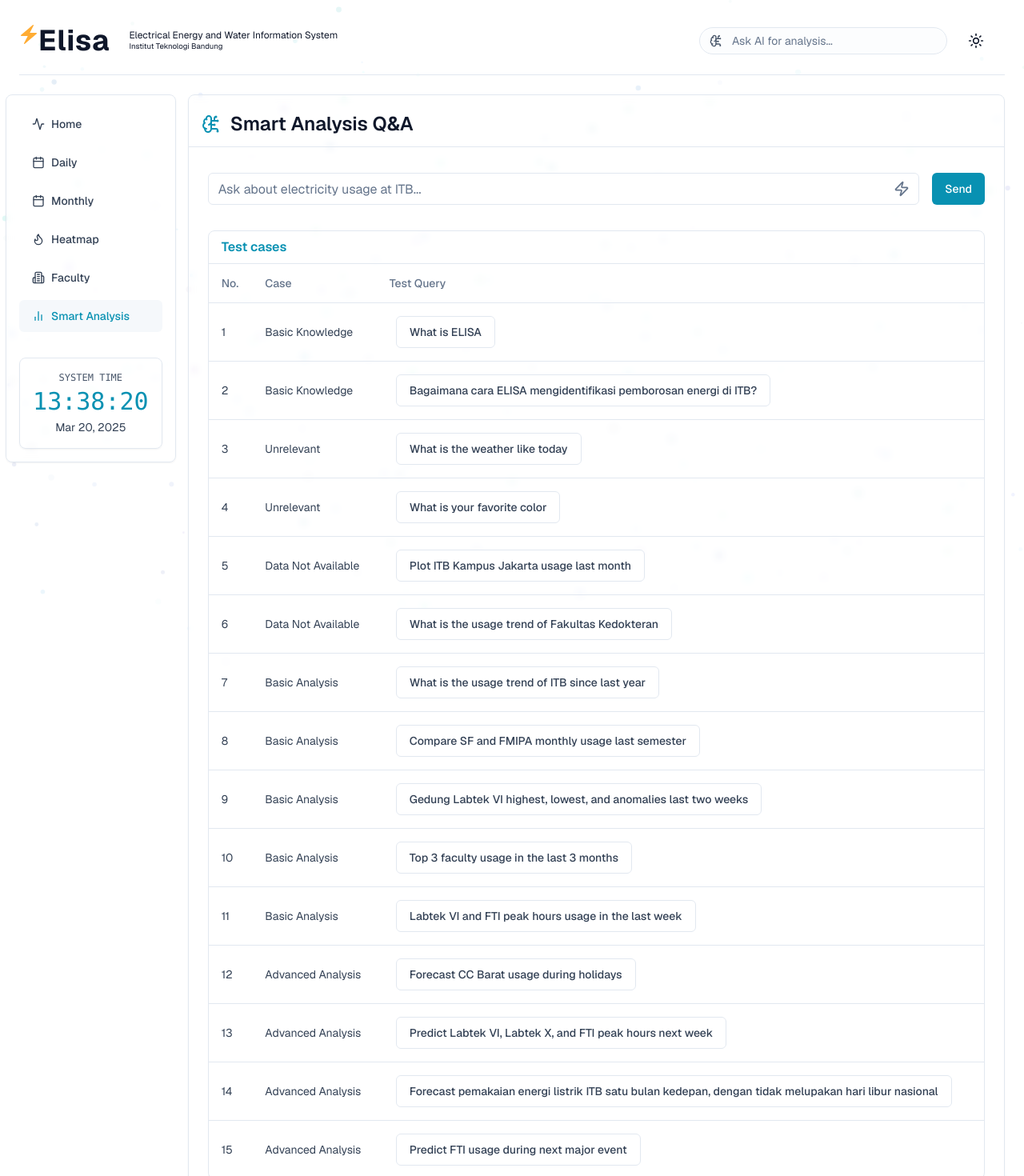
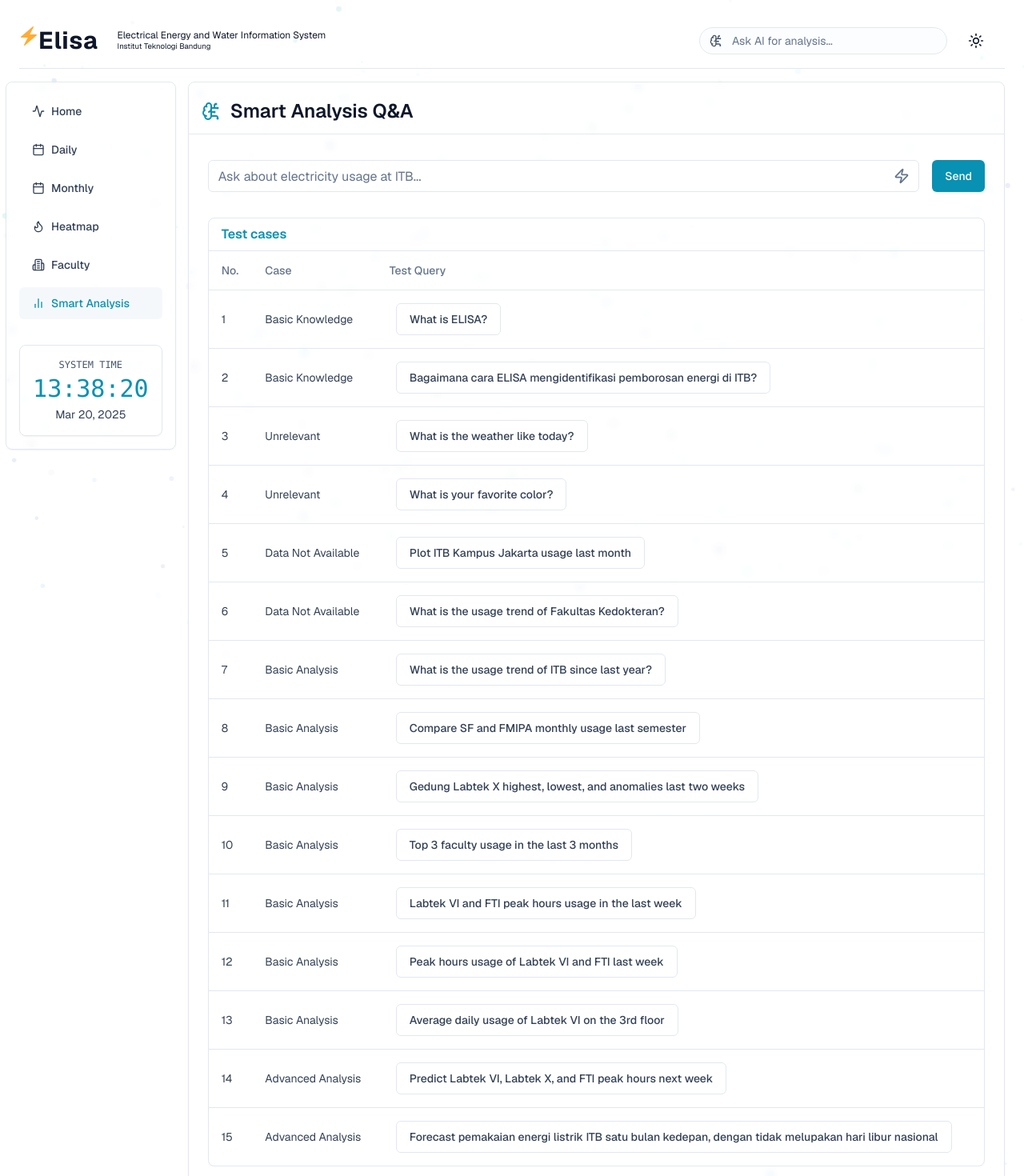
Before and after one commit to nafimulyoo/elisa-chatbot-ui, a Next.js app: page /analysis in a window 1280 px wide. Shown: the top 1470 px of the page at 80% size. Built offline with nearby package versions, Linux system fonts and the light colour scheme.

Commit message:
update ui smart analysis

```diff
--- a/app/daily/page.tsx
+++ b/app/daily/page.tsx
@@ -569,9 +569,9 @@ export default function Home() {
                   <p className="">{formatNumber(comparison[0])} kWh</p>
                   {
                     comparison[0] > 0 ? (
-                      <p className="mt-2 font-medium text-xs text-rose-600 dark:text-rose-500">Increase in energy cost compared to last month's average</p>
+                      <p className="mt-2 font-medium text-xs text-rose-600 dark:text-rose-500">Increase in energy cost compared to last month{"'"}s average</p>
                     ) : (
-                      <p className="mt-2 font-medium text-xs text-green-500 dark:text-green-400">Reduction in energy cost compared to last month's average</p>
+                      <p className="mt-2 font-medium text-xs text-green-500 dark:text-green-400">Reduction in energy cost compared to last month{"'"}s average</p>
                     )
                   }
                 </div>
@@ -596,12 +596,12 @@ export default function Home() {
                     <p className="">{formatNumber(data.today_data.avg_daya)} kWh</p>
                   </div>
                   <div>
-                    <h3 className=" text-xs font-medium text-amber-500 dark:text-amber-400">Prev. Month's Total</h3>
+                    <h3 className=" text-xs font-medium text-amber-500 dark:text-amber-400">Prev. Month{"'"}s Total</h3>
                     <p className="font-semibold text-lg mt-1">Rp{formatNumber(data.prev_month_data?.total_cost, 0)}</p>
                     <p className="">{formatNumber(data.prev_month_data?.total_daya)} kWh</p>
                   </div>
                   <div>
-                    <h3 className=" text-xs font-medium text-amber-500 dark:text-amber-400">Prev. Month's Daily Average</h3>
+                    <h3 className=" text-xs font-medium text-amber-500 dark:text-amber-400">Prev. Month{"'"}s Daily Average</h3>
                     <p className="font-semibold text-lg mt-1">Rp{formatNumber(data.prev_month_data?.day_cost, 0)}</p>
                     <p className="">{formatNumber(data.prev_month_data?.day_daya)} kWh</p>
                   </div>
--- a/app/heatmap/page.tsx
+++ b/app/heatmap/page.tsx
@@ -415,7 +415,7 @@ export default function Home() {
                               data={heatmapData}
                               xLabels={xLabels}
                               yLabels={yLabels}
-                              cellHeight="2.5rem"
+                              cellHeight="2rem"
                               cellStyle={(_x, _y, ratio) => {
                                 // Determine color based on clustered thresholds
                                 let color;
--- a/app/home/page.tsx
+++ b/app/home/page.tsx
@@ -632,9 +632,9 @@ export default function Home() {
                   <p className="">{formatNumber(comparison[0])} kWh</p>
                   {
                     comparison[0] > 0 ? (
-                      <p className="mt-2 font-medium text-xs text-rose-600 dark:text-rose-500">Increase in energy cost compared to last month's average</p>
+                      <p className="mt-2 font-medium text-xs text-rose-600 dark:text-rose-500">Increase in energy cost compared to last month{"'"}s average</p>
                     ) : (
-                      <p className="mt-2 font-medium text-xs text-green-500 dark:text-green-400">Reduction in energy cost compared to last month's average</p>
+                      <p className="mt-2 font-medium text-xs text-green-500 dark:text-green-400">Reduction in energy cost compared to last month{"'"}s average</p>
                     )
                   }
                 </div>
@@ -649,27 +649,27 @@ export default function Home() {
               <CardContent>
                 <div className="grid grid-cols-2 lg:grid-cols-1 gap-4">
                   <div>
-                    <h3 className=" text-xs font-medium text-cyan-600 dark:text-cyan-400">Today's Total</h3>
+                    <h3 className=" text-xs font-medium text-cyan-600 dark:text-cyan-400">Today{"'"}s Total</h3>
                     <p className="font-semibold text-lg mt-1">Rp{formatNumber(data.today_data.total_cost, 0)}</p>
                     <p className="">{formatNumber(data.today_data.total_daya)} kWh</p>
                   </div>
                   <div>
-                    <h3 className=" text-xs font-medium text-cyan-600 dark:text-cyan-400">Today's Hourly Average</h3>
+                    <h3 className=" text-xs font-medium text-cyan-600 dark:text-cyan-400">Today{"'"}s Hourly Average</h3>
                     <p className="font-semibold text-lg mt-1">Rp{formatNumber(data.today_data.avg_cost, 0)}</p>
                     <p className="">{formatNumber(data.today_data.avg_daya)} kWh</p>
                   </div>
                   <div>
-                    <h3 className=" text-xs font-medium text-amber-500 dark:text-amber-400">Prev. Month's Total</h3>
+                    <h3 className=" text-xs font-medium text-amber-500 dark:text-amber-400">Prev. Month{"'"}s Total</h3>
                     <p className="font-semibold text-lg mt-1">Rp{formatNumber(data.prev_month_data?.total_cost, 0)}</p>
                     <p className="">{formatNumber(data.prev_month_data?.total_daya)} kWh</p>
                   </div>
                   <div>
-                    <h3 className=" text-xs font-medium text-amber-500 dark:text-amber-400">Prev. Month's Daily Average</h3>
+                    <h3 className=" text-xs font-medium text-amber-500 dark:text-amber-400">Prev. Month{"'"}s Daily Average</h3>
                     <p className="font-semibold text-lg mt-1">Rp{formatNumber(data.prev_month_data?.day_cost, 0)}</p>
                     <p className="">{formatNumber(data.prev_month_data?.day_daya)} kWh</p>
                   </div>
                   <div>
-                    <h3 className=" text-xs font-medium text-amber-500 dark:text-amber-400">Prev. Month's Hourly Average</h3>
+                    <h3 className=" text-xs font-medium text-amber-500 dark:text-amber-400">Prev. Month{"'"}s Hourly Average</h3>
                     <p className="font-semibold text-lg mt-1">Rp{formatNumber(data.prev_month_data?.hour_cost, 0)}</p>
                     <p className="">{formatNumber(data.prev_month_data?.hour_daya)} kWh</p>
                   </div>
--- a/app/monthly/page.tsx
+++ b/app/monthly/page.tsx
@@ -568,9 +568,9 @@ export default function Home() {
                     <p className="">{formatNumber(comparison[0])} kWh</p>
                     {
                       comparison[0] > 0 ? (
-                        <p className="mt-2 font-medium text-xs text-rose-600 dark:text-rose-500">Increase in energy cost compared to last month's average</p>
+                        <p className="mt-2 font-medium text-xs text-rose-600 dark:text-rose-500">Increase in energy cost compared to last month{"'"}s average</p>
                       ) : (
-                        <p className="mt-2 font-medium text-xs text-green-500 dark:text-green-400">Reduction in energy cost compared to last month's average</p>
+                        <p className="mt-2 font-medium text-xs text-green-500 dark:text-green-400">Reduction in energy cost compared to last month{"'"}s average</p>
                       )
                     }
                   </div>
@@ -596,12 +596,12 @@ export default function Home() {
                       <p className="">{formatNumber(data.month_data.avg_daya)} kWh</p>
                     </div>
                     <div>
-                      <h3 className=" text-xs font-medium text-amber-500 dark:text-amber-400">Prev. Month's Total</h3>
+                      <h3 className=" text-xs font-medium text-amber-500 dark:text-amber-400">Prev. Month{"'"}s Total</h3>
                       <p className="font-semibold text-lg mt-1">Rp{formatNumber(data.prev_month_data?.total_cost, 0)}</p>
                       <p className="">{formatNumber(data.prev_month_data?.total_daya)} kWh</p>
                     </div>
                     <div>
-                      <h3 className=" text-xs font-medium text-amber-500 dark:text-amber-400">Prev. Month's Daily Average</h3>
+                      <h3 className=" text-xs font-medium text-amber-500 dark:text-amber-400">Prev. Month{"'"}s Daily Average</h3>
                       <p className="font-semibold text-lg mt-1">Rp{formatNumber(data.prev_month_data?.day_cost, 0)}</p>
                       <p className="">{formatNumber(data.prev_month_data?.day_daya)} kWh</p>
                     </div>
--- a/components/header.tsx
+++ b/components/header.tsx
@@ -25,14 +25,14 @@ export function Header() {
 
     return (
         <>
-            <header className="flex items-center justify-between pb-4 border-b dark:border-slate-700/50 mb-6">
+            <header className="flex items-center justify-between pb-4 sm:pb-2 border-b dark:border-slate-700/50 mb-4 -mt-3 sm:mt-0">
 
                 <div className="flex items-center space-x-2 text-slate">
-                    <div className="flex">
+                    <div className="flex mt-5 sm:mt-0">
                         <svg xmlns="http://www.w3.org/2000/svg" aria-hidden="true" role="img" className="w-auto h-6 text-yellow-400 iconify iconify--twemoji" width="1em" height="1em" viewBox="0 0 36 36">
                             <path fill="#FFAC33" d="M32.938 15.651A1 1 0 0 0 32 15H19.925L26.89 1.458A1 1 0 0 0 26 0a1 1 0 0 0-.653.243L18 6.588L3.347 19.243A1 1 0 0 0 4 21h12.075L9.11 34.542A1 1 0 0 0 10 36a1 1 0 0 0 .653-.243L18 29.412l14.653-12.655a1 1 0 0 0 .285-1.106"></path>
                         </svg>
-                        <h1 className="font-bold text-4xl tracking-wide">Elisa</h1>
+                        <h1 className="font-bold text-3xl tracking-wide">Elisa</h1>
                     </div>
                     <div className="leading-3 text-xs border-b border-transparent pb-3 pl-4 mt-3 self-center self-start">
                         <small className="hidden sm:block text-xs">Electrical Energy and Water Information System</small>
--- a/components/results.tsx
+++ b/components/results.tsx
@@ -97,7 +97,7 @@ export const Results = ({
       animate={{ opacity: 1 }}
       transition={{ duration: 0.5, ease: "easeOut" }}
     >
-      <Card className="">
+      <Card className="mt-4">
         <CardHeader>
           <CardTitle className=" font-semibold h-9">
             <div className="flex justify-between">
@@ -119,9 +119,9 @@ export const Results = ({
           </CardTitle>
         </CardHeader>
         <CardContent>
-          <div className="text-muted-foreground">
+          <div className="">
             {explanation.split("\n").map((line, index) => (
-              <p key={index} className="text-muted-foreground mb-2">
+              <p key={index} className="">
                 {line.split(/(\*\*.*?\*\*|\*.*?\*)/).map((part, i) => {
                   if (part.startsWith("**") && part.endsWith("**")) {
                     return <span key={i} className="font-bold">{part.slice(2, -2)}</span>;
--- a/components/smart-analysis.tsx
+++ b/components/smart-analysis.tsx
@@ -8,10 +8,11 @@ import { Results } from "@/components/results";
 import { SuggestedQueries } from "@/components/suggested-queries";
 import { Search } from "@/components/search";
 
-import { CodeBlock, atomOneLight } from 'react-code-blocks';
+import { CodeBlock, atomOneLight, atomOneDark } from 'react-code-blocks';
 
 import { Tabs, TabsContent, TabsList, TabsTrigger } from "@/components/ui/tabs";
 import { Card, CardContent, CardHeader, CardTitle } from "./ui/card-themed";
+import { useTheme } from "next-themes";
 
 export default function SmartAnalysis() {
   const [inputValue, setInputValue] = useState("");
@@ -24,6 +25,7 @@ export default function SmartAnalysis() {
   const [loadingStep, setLoadingStep] = useState("Analyzing request...");
   const [notebook, setNotebook]: any = useState({});
   const [abortController, setAbortController] = useState<AbortController | null>(null);
+  const { theme, setTheme } = useTheme();
 
   const API_URL = process.env.NEXT_PUBLIC_API_URL;
 
@@ -172,10 +174,10 @@ export default function SmartAnalysis() {
 
                       <div className="flex-grow flex flex-col items-center justify-center">
                         <div className="flex items-center justify-center">
-                          <Loader2 className="h-12 w-12 animate-spin text-muted-foreground" />
+                          <Loader2 className="h-12 w-12 animate-spin text-slate-600 dark:text-slate-300" />
                         </div>
-                        <div className="flex items-center justify-center mt-4 text-muted-foreground">
-                          {loadingStep}
+                        <div className="flex items-center justify-center mt-4 text-slate-600 dark:text-slate-300">
+                          Loading analysis...
                         </div>
                       </div>
 
@@ -214,29 +216,54 @@ export default function SmartAnalysis() {
                         </TabsContent>
 
                         <TabsContent value="code" className="flex-grow">
+                              <motion.div
+                                className=""
+                                initial={{ opacity: 0 }}
+                                animate={{ opacity: 1 }}
+                                transition={{ duration: 0.5, ease: "easeOut" }}
+                              >
+
+
                           {
                             notebook && (
                               notebook.cells.map((cell: any, index: number) => (
-                                <div key={index} className="p-4">
-                                  <h3 className="text-lg font-semibold text-gray-700 mb-2">
+                                <Card key={index} className="mt-4">
+                                  <CardHeader className="font-semibold">
+                                    <CardTitle>
                                       Code Cell {index + 1}
-                                  </h3>
+                                    </CardTitle>
+                                  </CardHeader>
+                                  <CardContent>
+
                                     <pre className=" p-4 rounded-md overflow-x-auto">
 
                                       <CodeBlock
                                         text={cell.source}
                                         language="python"
                                         showLineNumbers={true}
-                                      theme={atomOneLight}
+                                        theme={theme === "dark" ? atomOneDark : atomOneLight}
+                                        customStyle={
+                                          {
+                                            backgroundColor: theme === "dark" ? "#1e293b" : "#ffffff",
+                                            color: theme === "dark" ? "#cbd5e1" : "#000000",
+                                            padding: "1rem",
+                                            paddingTop: "2rem",
+                                            paddingBottom: "2rem",
+                                            borderRadius: "0.5rem",
+                                          }
+                                        }
                                       />
                                     </pre>
 
                                     {cell.outputs && cell.outputs.length > 0 && (
-                                    <div className="mt-4">
-                                      <h4 className="text-md font-semibold text-gray-700 mb-2">
+                                      <Card className="mt-4">
+                                        <CardHeader>
+                                          <CardTitle className="text-md font-semibold text-slate-900 dark:text-slate-100">
                                             Output
-                                      </h4>
-                                      <pre className="bg-gray-100 p-4 rounded-md overflow-x-auto">
+                                          </CardTitle>
+                                        </CardHeader>
+                                        <CardContent className="p-0">
+                                          <pre className="p-4 overflow-x-auto bg-slate-100 dark:bg-slate-800 text-wrap">
                                             {
                                               cell.outputs.map((output: any, outputIndex: number) => (
                                                 <div key={outputIndex}>
@@ -248,15 +275,19 @@ export default function SmartAnalysis() {
                                                 </div>
                                               ))
                                             }
+
                                           </pre>
-                                    </div>
+                                        </CardContent>
+                                      </Card>
                                     )}
-                                </div>
+                                  </CardContent>
+                                </Card>
                               )
                               )
 
                             )
                           }
+                          </motion.div>
                         </TabsContent>
                       </Tabs>
 
--- a/components/suggested-queries.tsx
+++ b/components/suggested-queries.tsx
@@ -9,44 +9,23 @@ export const SuggestedQueries = ({
   handleSuggestionClick: (suggestion: string) => void;
 }) => {
   var suggestionQueries: any = [];
-  if (process.env.NEXT_PUBLIC_ENVIRONMENT === "development") {
   suggestionQueries = [
-      ["What is ELISA", "Basic Knowledge"],
+    ["What is ELISA?", "Basic Knowledge"],
     ["Bagaimana cara ELISA mengidentifikasi pemborosan energi di ITB?", "Basic Knowledge"],
-      ["What is the weather like today", "Unrelevant"],
-      ["What is your favorite color", "Unrelevant"],
+    ["What is the weather like today?", "Unrelevant"],
+    ["What is your favorite color?", "Unrelevant"],
     ["Plot ITB Kampus Jakarta usage last month", "Data Not Available"],
-      ["What is the usage trend of Fakultas Kedokteran", "Data Not Available"],
-      ["What is the usage trend of ITB since last year", "Basic Analysis"],
-      ["Compare SF and FMIPA monthly usage last semester", "Basic Analysis"],
-      ["Gedung Labtek VI highest, lowest, and anomalies last two weeks ", "Basic Analysis"],
-      ["Top 3 faculty usage in the last 3 months", "Basic Analysis"],
-      ["Labtek VI and FTI peak hours usage in the last week", "Basic Analysis"],
-      ["Forecast CC Barat usage during holidays", "Advanced Analysis"],
-      ["Predict Labtek VI, Labtek X, and FTI peak hours next week", "Advanced Analysis"],
-      ["Forecast pemakaian energi listrik ITB satu bulan kedepan, dengan tidak melupakan hari libur nasional", "Advanced Analysis"],
-      ["Predict FTI usage during next major event", "Advanced Analysis"],
-    ]
-  }
-  if (process.env.NEXT_PUBLIC_ENVIRONMENT === "production") {
-    suggestionQueries = [
-      ["What is ELISA", "Basic Knowledge"],
-      ["Bagaimana cara ELISA mengidentifikasi pemborosan energi di ITB?", "Basic Knowledge"],
-      ["What is the weather like today", "Unrelevant"],
-      ["What is your favorite color", "Unrelevant"],
-      ["Plot ITB Kampus Jakarta usage last month", "Data Not Available"],
-      ["What is the usage trend of Fakultas Kedokteran", "Data Not Available"],
-      ["What is the usage trend of ITB since last year", "Basic Analysis"],
+    ["What is the usage trend of Fakultas Kedokteran?", "Data Not Available"],
+    ["What is the usage trend of ITB since last year?", "Basic Analysis"],
     ["Compare SF and FMIPA monthly usage last semester", "Basic Analysis"],
     ["Gedung Labtek X highest, lowest, and anomalies last two weeks ", "Basic Analysis"],
     ["Top 3 faculty usage in the last 3 months", "Basic Analysis"],
     ["Labtek VI and FTI peak hours usage in the last week", "Basic Analysis"],
-      ["Forecast CC Barat usage during holidays", "Advanced Analysis"],
+    ["Peak hours usage of Labtek VI and FTI last week", "Basic Analysis"],
+    ["Average daily usage of Labtek VI on the 3rd floor", "Basic Analysis"],
     ["Predict Labtek VI, Labtek X, and FTI peak hours next week", "Advanced Analysis"],
     ["Forecast pemakaian energi listrik ITB satu bulan kedepan, dengan tidak melupakan hari libur nasional", "Advanced Analysis"],
-      ["Predict FTI usage during next major event", "Advanced Analysis"],
   ]
-  }
 
   return (
     <motion.div
```
Lines whose indentation alone changed are shown as unchanged.
